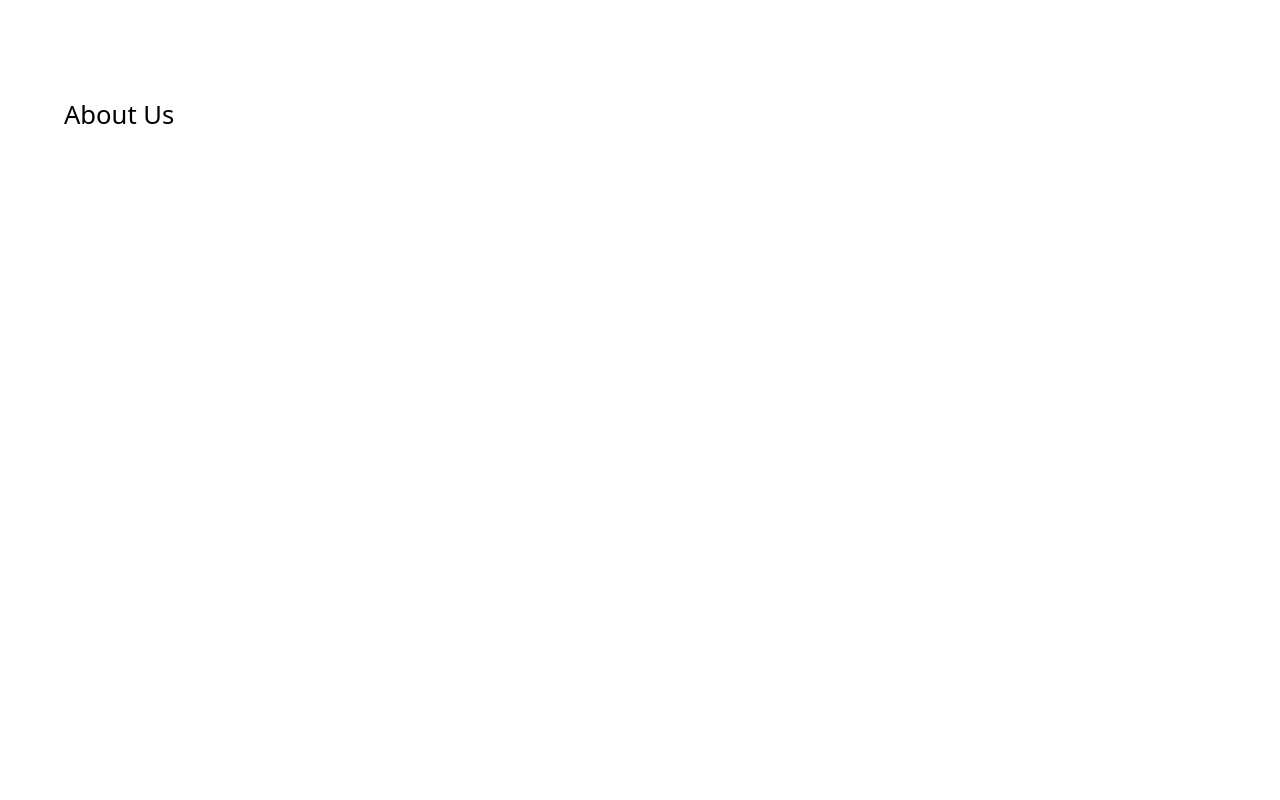
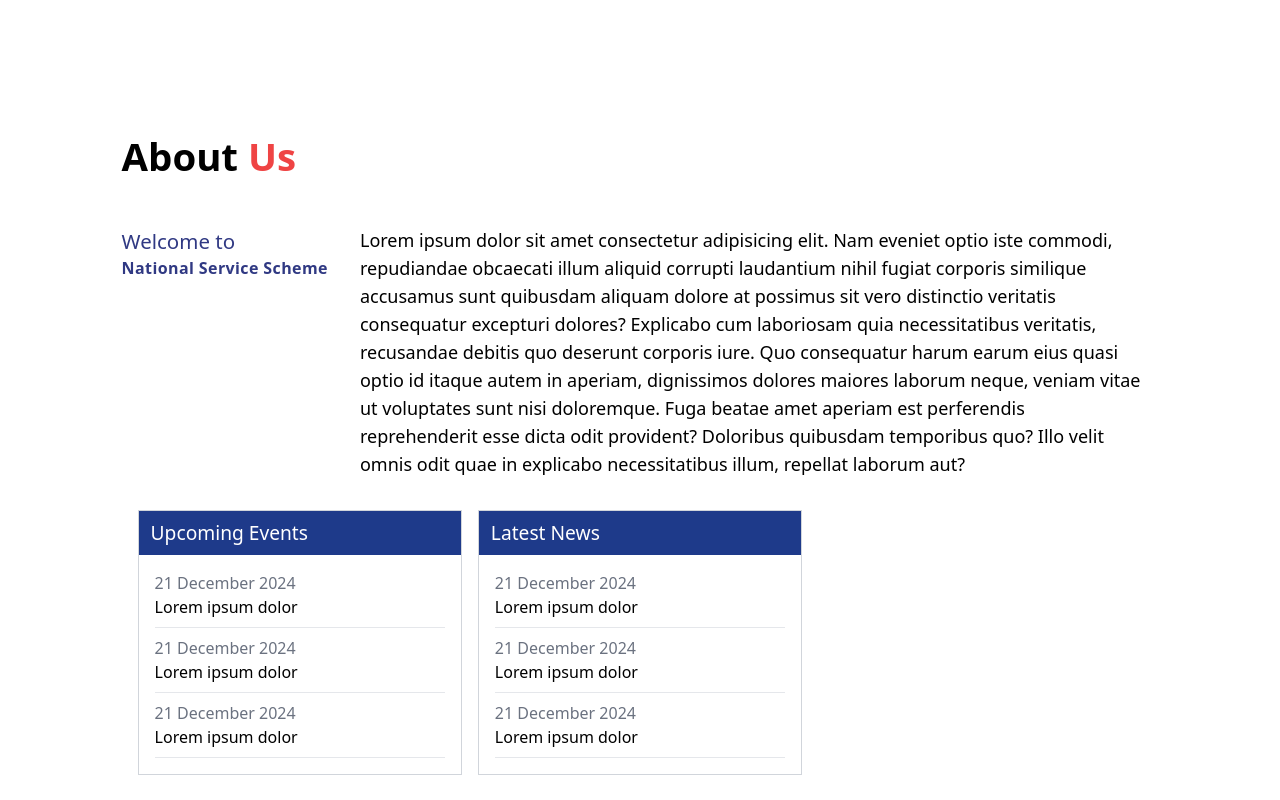
Before and after one commit to nss-nitc/nss-website, a Next.js app: page / in a window 1280 px wide. Shown: the part 720-1520 px from the top of the page. Built offline with nearby package versions, Linux system fonts and the light colour scheme.

Commit message:
created about page

```diff
--- /dev/null
+++ b/components/Cards/AboutCard.tsx
@@ -0,0 +1,34 @@
+const events = [
+  { date: "21 December 2024", news: "Lorem ipsum dolor" },
+  { date: "21 December 2024", news: "Lorem ipsum dolor" },
+  { date: "21 December 2024", news: "Lorem ipsum dolor" },
+];
+
+interface AboutCardProps {
+  title?: string;
+}
+
+export default function AboutCard({ title }: AboutCardProps) {
+  return (
+    <>
+      <div className="border border-gray-300">
+        {title && (
+          <h3 className="px-3 py-2 bg-blue-900 text-[4.5vw] md:text-[3vw] lg:text-[1.5vw] text-white">
+            {title}
+          </h3>
+        )}
+        <ul className="p-4 flex flex-col gap-2">
+          {events.map((event) => (
+            <>
+              <div>
+                <p className="text-gray-500">{event.date}</p>
+                <p>{event.news}</p>
+              </div>
+              <hr />
+            </>
+          ))}
+        </ul>
+      </div>
+    </>
+  );
+}
--- a/components/NavBar/NavBar.tsx
+++ b/components/NavBar/NavBar.tsx
@@ -8,7 +8,7 @@
 const sections: sectionsProps[] = [
   { title: "HOME", url: "#home" },
   { title: "ABOUT US", url: "#about" },
-  { title: "PROJECTS", url: "#projects" },
+  { title: "EVENTS", url: "#events" },
   { title: "SERVICES", url: "#services" },
   { title: "CONTACT", url: "#contact" },
 ];
--- a/components/Sections/About.tsx
+++ b/components/Sections/About.tsx
@@ -1,8 +1,47 @@
+import AboutCard from "../Cards/AboutCard";
+
 export default function About() {
   return (
     <>
-      <div className="mt-4 h-screen">
-        <h2 className="text-[6vw] md:text-[4vw] lg:text-[2vw]">About Us</h2>
+      <div className="md:mx-[5%] my-4 flex flex-col">
+        <h2 className="my-8 text-[7vw] md:text-[5vw] lg:text-[3vw] font-bold">
+          About <span className="text-primary">Us</span>
+        </h2>
+        <div className="flex-grow flex flex-col gap-4">
+          <div className="my-2 flex flex-col md:flex-row gap-4">
+            <div className="text-secondary">
+              <h3 className="text-[5vw] md:text-[3.2vw] lg:text-[1.6vw] text-nowrap">
+                Welcome to
+              </h3>
+              <h4 className="tracking-wide text-nowrap font-bold">
+                National Service Scheme
+              </h4>
+            </div>
+
+            <p className="px-4 md:text-lg">
+              Lorem ipsum dolor sit amet consectetur adipisicing elit. Nam
+              eveniet optio iste commodi, repudiandae obcaecati illum aliquid
+              corrupti laudantium nihil fugiat corporis similique accusamus sunt
+              quibusdam aliquam dolore at possimus sit vero distinctio veritatis
+              consequatur excepturi dolores? Explicabo cum laboriosam quia
+              necessitatibus veritatis, recusandae debitis quo deserunt corporis
+              iure. Quo consequatur harum earum eius quasi optio id itaque autem
+              in aperiam, dignissimos dolores maiores laborum neque, veniam
+              vitae ut voluptates sunt nisi doloremque. Fuga beatae amet aperiam
+              est perferendis reprehenderit esse dicta odit provident? Doloribus
+              quibusdam temporibus quo? Illo velit omnis odit quae in explicabo
+              necessitatibus illum, repellat laborum aut?
+            </p>
+          </div>
+          <div className="px-4 py-2 flex-grow grid md:grid-cols-2 lg:grid-cols-3 gap-4">
+            <div className="max-w-[500px]">
+              <AboutCard title="Upcoming Events" />
+            </div>
+            <div className="max-w-[500px]">
+              <AboutCard title="Latest News" />
+            </div>
+          </div>
+        </div>
       </div>
     </>
   );
--- a/components/Sections/Contact.tsx
+++ b/components/Sections/Contact.tsx
@@ -3,7 +3,7 @@
     <>
       <div className="h-screen mt-4 flex flex-col items-center">
         <div className="text-[7vw] md:text-[5vw] lg:text-[3vw] font-bold">
-          Have an <span className="text-red-500">Idea</span>?
+          Have an <span className="text-primary">Idea</span>?
         </div>
       </div>
     </>
--- a/components/Sections/Hero.tsx
+++ b/components/Sections/Hero.tsx
@@ -10,7 +10,7 @@
             <p className="text-[4vw] md:text-[2.25vw] lg:text-[1.5vw]">
               WELCOME TO
             </p>
-            <h1 className="text-[6vw] md:text-[4.5vw] lg:text-[3vw] font-semibold text-red-700">
+            <h1 className="text-[6vw] md:text-[4.5vw] lg:text-[3vw] font-semibold text-primary">
               NATIONAL SERVICE SCHEME
             </h1>
             <p className="text-[4vw] md:text-[2.25vw] lg:text-[1.5vw] tracking-wider">
--- a/tailwind.config.ts
+++ b/tailwind.config.ts
@@ -8,7 +8,12 @@
     "./util/**/*.{js,ts,jsx,tsx,mdx}",
   ],
   theme: {
-    extend: {},
+    extend: {
+      colors: {
+        primary: "#ef4444",
+        secondary: "#303983",
+      },
+    },
   },
   plugins: [],
 } satisfies Config;
```
